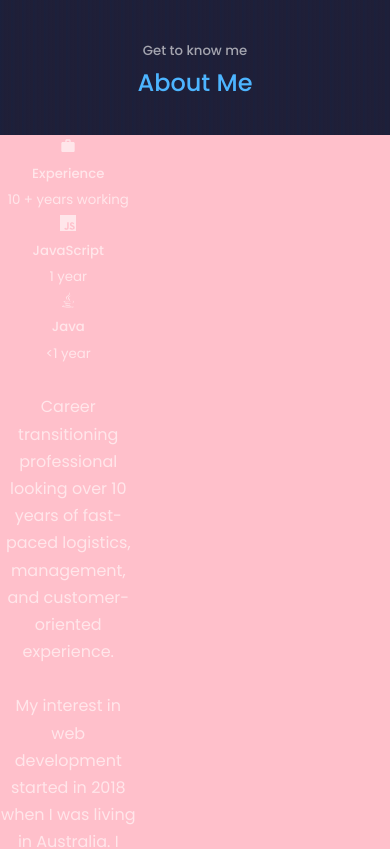
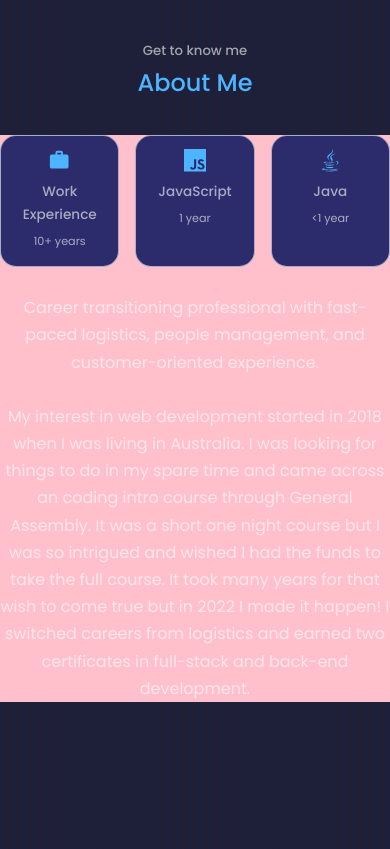
Before and after one commit to Ro-Galvan/professional-react-portfolio, a React (Create React App) app: page / in a window 390 px wide. Shown: the part 900-1749 px from the top of the page. Built offline with nearby package versions, Linux system fonts and the light colour scheme.

Commit message:
continued to style about section and adding media queries

```diff
--- a/src/components/about/About.jsx
+++ b/src/components/about/About.jsx
@@ -17,8 +17,8 @@ const About = () => {
           <div className="about__cards">
             <article className='about__card'>
               <MdWork className='about__icon'/>
-              <h5>Experience</h5>
-              <small> 10 + years working</small>
+              <h5>Work Experience</h5>
+              <small> 10+ years</small>
             </article>
             <article className='about__card'>
               <SiJavascript className='about__icon'/>
@@ -33,12 +33,12 @@ const About = () => {
           </div>
           <br />
           <p>
-          Career transitioning professional looking over 10 years of fast-paced logistics, management, and customer-oriented experience.
+          Career transitioning professional with fast-paced logistics, people management, and customer-oriented experience.
           </p>
 
           <br />
           <p>
-            My interest in web development started in 2018 when I was living in Australia. I was looking for things to do in my spare time and came across a web intro course through General Assembly. It was a one night course but I was so intrigued and wished I had the funds to take the full course. It took many years for that wish to come true but in 2022 I made it happen! I switched careers from logistics and earned two certificates in full-stack and back-end development.
+            My interest in web development started in 2018 when I was living in Australia. I was looking for things to do in my spare time and came across an coding intro course through General Assembly. It was a short one night course but I was so intrigued and wished I had the funds to take the full course. It took many years for that wish to come true but in 2022 I made it happen! I switched careers from logistics and earned two certificates in full-stack and back-end development.
             </p>
         </div>
       </div>
--- a/src/components/about/about.css
+++ b/src/components/about/about.css
@@ -1,6 +1,72 @@
 .about__container {
   display: grid;
-  /* for when I had an image to the left/right */
-  grid-template-columns: 35% 50%;
-  gap: 15%;
+  /* for when I had an image to the left/right 1:29 */
+  /* grid-template-columns: 35% 50%; */
+  /* gap: 15%; */
 }
+
+.about__cards {
+  display: grid;
+  grid-template-columns: repeat(3, 1fr);
+  gap: 1rem;
+  /* align-items: center; */
+}
+
+.about__card {
+  background: var(--color-bg-variant);
+  border: .3px solid;
+  border-radius: 1rem;
+  padding: .8rem;
+  /* text-align: center; */
+  /* transition: var(--transition); */
+}
+/* not really needed for now since not clickable 1:33*/
+/* .about__card:hover {
+  background: transparent;
+  border-color: var(--color-primary-variant);
+  cursor: default;
+} */
+
+.about__icon {
+  color: var(--color-primary);
+  font-size: 1.4rem;
+  /* margin-bottom: 1rem; */
+}
+
+.about__card h5 {
+  font-size: .85rem;
+}
+
+.about__card small {
+  font-size: 0.7rem;
+  color: var(--color-light);
+}
+
+/* not needed now */
+/* .about__content p {
+color: var(--color-light);
+} */
+
+/* Media Queries -Medium devices (tablets)*/
+@media screen and (max-width: 1024px) {
+  .about__container {
+    grid-template-columns: 1fr;
+  }
+  .header {
+    height: 68vh;
+  }
+
+}
+/* Media Queries -Small devices (phones)*/
+@media screen and (max-width: 600px) {
+  .container {
+    background-color: pink;
+  }
+  .header {
+    height: 100vh;
+  }
+
+  /* .header__socials, .scroll__down {
+    display: none;
+  } */
+}
--- a/src/components/header/header.css
+++ b/src/components/header/header.css
@@ -74,9 +74,9 @@ header {
 
 /* Media Queries -Medium devices (tablets)*/
 @media screen and (max-width: 1024px) {
-  .container {
+  /* .container {
     background-color: brown;
-  }
+  } */
   .header {
     height: 68vh;
   }
@@ -84,9 +84,9 @@ header {
 }
 /* Media Queries -Small devices (phones)*/
 @media screen and (max-width: 600px) {
-  .container {
+  /* .container {
     background-color: pink;
-  }
+  } */
   .header {
     height: 100vh;
   }
```
